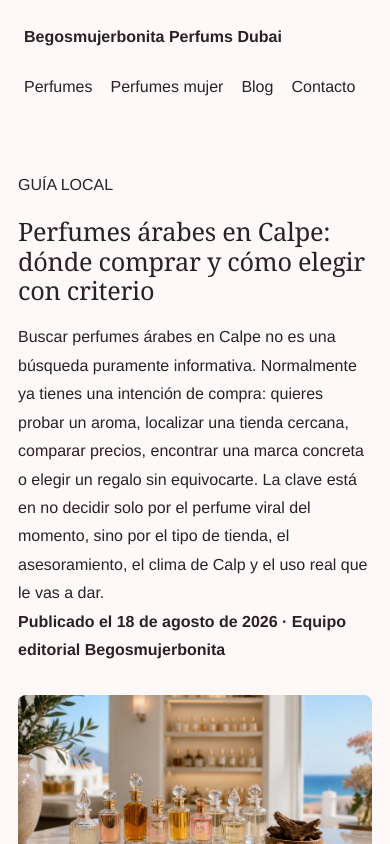
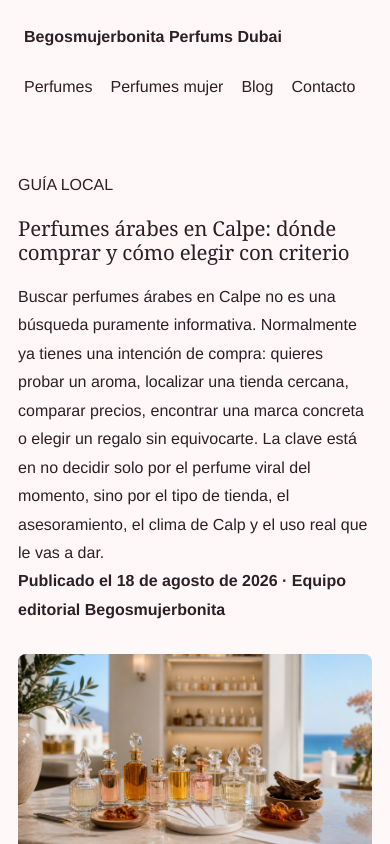
Before and after one commit to hsutech/begosmujerbonita-com, an Eleventy site: page src/blog/perfumes-arabes-en-calpe/index.html in a window 390 px wide. Shown: the top 844 px of the page. Built offline with nearby package versions, Linux system fonts and the light colour scheme; Eleventy itself is replaced by a stand-in of ours; files that its build step writes are made by us from their sources.

Commit message:
Fix Calpe guide mobile layout

```diff
--- a/src/blog/perfumes-arabes-en-calpe/index.html
+++ b/src/blog/perfumes-arabes-en-calpe/index.html
@@ -18,7 +18,7 @@
   <script type="application/ld+json">{"@context":"https://schema.org","@type":"BreadcrumbList","itemListElement":[{"@type":"ListItem","position":1,"name":"Inicio","item":"https://begosmujerbonita.com/"},{"@type":"ListItem","position":2,"name":"Blog","item":"https://begosmujerbonita.com/blog/"},{"@type":"ListItem","position":3,"name":"Perfumes árabes en Calpe","item":"https://begosmujerbonita.com/blog/perfumes-arabes-en-calpe/"}]}</script>
   <script type="application/ld+json">{"@context":"https://schema.org","@type":"FAQPage","mainEntity":[{"@type":"Question","name":"¿Dónde comprar perfumes árabes en Calpe?","acceptedAnswer":{"@type":"Answer","text":"En Calpe conviene empezar por tiendas locales con surtido de perfumería, comprobar disponibilidad antes de ir y comparar con tiendas online especializadas cuando busques una marca concreta como Lattafa, Armaf, Afnan o Maison Alhambra."}},{"@type":"Question","name":"¿Es mejor comprar perfumes árabes en tienda física u online?","acceptedAnswer":{"@type":"Answer","text":"La tienda física ayuda si quieres probar en piel y recibir asesoramiento. La compra online puede convenir si ya conoces la fragancia, la ficha es clara y la política de envío y devolución está visible."}},{"@type":"Question","name":"¿Qué perfumes árabes funcionan mejor en el clima de Calpe?","acceptedAnswer":{"@type":"Answer","text":"Para el calor mediterráneo suelen ser más fáciles los almizcles limpios, cítricos, florales suaves, ámbar ligero y vainillas moderadas. Los oud densos, cueros y gourmands intensos conviene probarlos con poca aplicación."}},{"@type":"Question","name":"¿Cómo saber si un perfume árabe es original?","acceptedAnswer":{"@type":"Answer","text":"Comprueba nombre exacto de la marca, caja, lote, precinto, vaporizador, política de cambios y factura. Evita comprar solo por una foto o por promesas de duración extrema."}}]}</script>
   <style>
-    html,body{overflow-x:hidden}.calpe-article{max-width:930px;width:100%;box-sizing:border-box;margin:auto;padding:64px 24px 96px}.calpe-article h1{font-size:clamp(2rem,5.2vw,4.05rem);line-height:1.04;margin:18px 0;overflow-wrap:anywhere}.calpe-article h2{font-size:clamp(1.72rem,4vw,2.5rem);line-height:1.13;margin-top:54px}.calpe-article h3{font-size:1.3rem;margin-top:28px}.calpe-article p,.calpe-article li{font-size:1.04rem;line-height:1.78}.calpe-article a{text-decoration:underline;text-underline-offset:4px}.calpe-article img{width:100%;aspect-ratio:16/9;object-fit:cover;margin:30px 0;border-radius:8px}.calpe-article nav,.note{padding:22px;border:1px solid currentColor;margin:26px 0}.calpe-article table{width:100%;border-collapse:collapse}.calpe-article th,.calpe-article td{padding:12px;border:1px solid #bbb;text-align:left;vertical-align:top}.table-wrap{overflow-x:auto;margin:24px 0}@media (max-width:520px){.calpe-article{max-width:100%;padding:46px 18px 76px}.calpe-article h1{font-size:1.58rem;line-height:1.16;white-space:normal;overflow-wrap:break-word}.calpe-article h2{font-size:1.45rem}.calpe-article p,.calpe-article li{font-size:1rem}.calpe-article nav,.note{padding:16px}}
+    html,body{overflow-x:hidden}.calpe-article{max-width:min(930px,calc(100vw - 36px));width:100%;box-sizing:border-box;margin:auto;padding:64px 0 96px}.calpe-article h1{font-size:clamp(1.48rem,5.2vw,4.05rem);line-height:1.06;margin:18px 0;overflow-wrap:anywhere;word-break:normal}.calpe-article h2{font-size:clamp(1.42rem,4vw,2.5rem);line-height:1.13;margin-top:54px}.calpe-article h3{font-size:1.3rem;margin-top:28px}.calpe-article p,.calpe-article li{font-size:1.04rem;line-height:1.78}.calpe-article p,.calpe-article li,.calpe-article a,.calpe-article td,.calpe-article th{overflow-wrap:anywhere}.calpe-article a{text-decoration:underline;text-underline-offset:4px}.calpe-article img{width:100%;aspect-ratio:16/9;object-fit:cover;margin:30px 0;border-radius:8px}.calpe-article nav,.note{padding:22px;border:1px solid currentColor;margin:26px 0}.calpe-article table{width:100%;border-collapse:collapse}.calpe-article th,.calpe-article td{padding:12px;border:1px solid #bbb;text-align:left;vertical-align:top}.table-wrap{overflow-x:auto;margin:24px 0}@media (max-width:900px){.calpe-article{max-width:min(354px,calc(100vw - 36px));margin-left:18px;margin-right:auto;padding:46px 0 76px}.calpe-article h1{font-size:1.28rem;line-height:1.16;white-space:normal;overflow-wrap:anywhere}.calpe-article h2{font-size:1.28rem}.calpe-article p,.calpe-article li{font-size:1rem}.calpe-article nav,.note{padding:16px}}
   </style>
 </head>
 <body>
```
